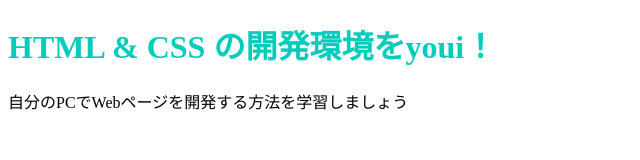
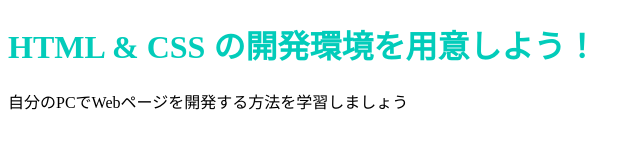
Before and after one commit to UUU-X/prog-8.github.io, a plain HTML site: page index.html in a window 1280 px wide. Shown: the whole page, without its empty margins (0-640 px from the left). Drawn offline with Linux system fonts and the light colour scheme.

Commit message:
Update index.html

```diff
--- a/index.html
+++ b/index.html
@@ -6,7 +6,7 @@
     <link rel="stylesheet" href="stylesheet.css">
   </head>
   <body>
-    <h1 class="title">HTML & CSS の開発環境をyoui！</h1>
+    <h1 class="title">HTML & CSS の開発環境を用意しよう！</h1>
     <p>自分のPCでWebページを開発する方法を学習しましょう</p>
   </body>
 </html>
```
